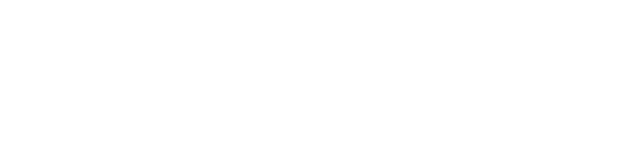
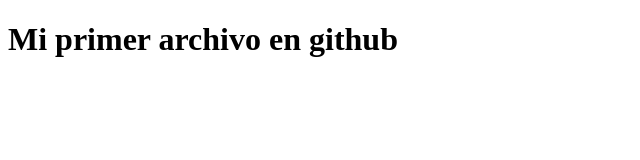
Before and after one commit to tupa1974/pruebaToken, a plain HTML site: page index.html in a window 1280 px wide. Shown: the whole page, without its empty margins (0-640 px from the left). Drawn offline with Linux system fonts and the light colour scheme.

Commit message:
Editando index.html desde  Github

```diff
--- a/index.html
+++ b/index.html
@@ -1,4 +1,4 @@
 <!DOCTYPE html>
 <html>
-
+    <h1> Mi primer archivo en github</h1>
 </html>
```
